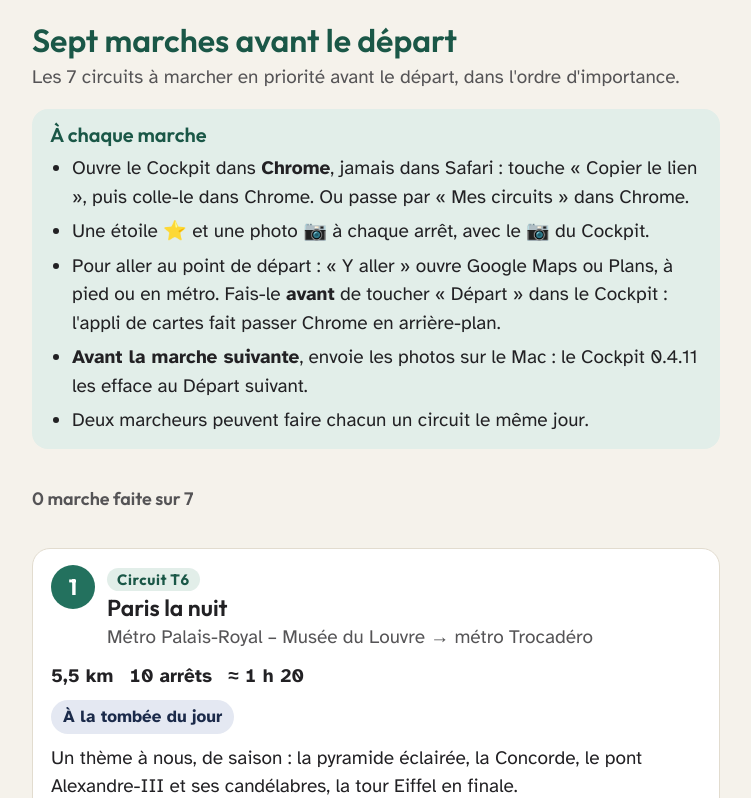
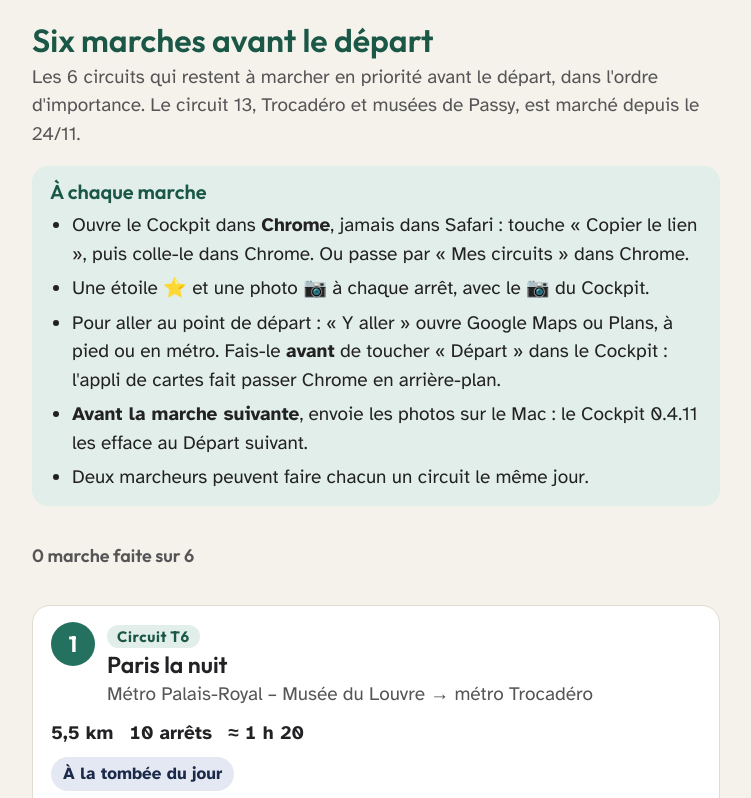
Before and after one commit to Hombreverde/jw-test, a plain HTML site: page sept-marches.html in a window 1280 px wide. Shown: the top 798 px of the page, without its empty margins (264-1015 px from the left). Drawn offline with Linux system fonts and the light colour scheme.

Commit message:
Mémo des marches avant le départ v0.3 : le 13 « Trocadéro et musées de Passy » est marché (José, 24/11) ; six marches restent, même adresse sept-marches.html (GO José, 25/11)
Co-Authored-By: Claude Opus 5.5 <noreply@anthropic.com>

```diff
--- a/sept-marches.html
+++ b/sept-marches.html
@@ -1,6 +1,6 @@
 <!doctype html>
 <html lang="fr"><head><meta charset="utf-8"><meta name="viewport" content="width=device-width,initial-scale=1,viewport-fit=cover"><meta name="robots" content="noindex"><style>body{margin:0;font:14px system-ui,-apple-system,sans-serif}img{max-width:100%}[hidden]{display:none!important}</style></head><body>
-<title>Sept marches avant le départ</title>
+<title>Six marches avant le départ</title>
 <meta name="claude:viewport-fit-sides" content="cover">
 <link rel="preconnect" href="https://fonts.googleapis.com">
 <link rel="preconnect" href="https://fonts.gstatic.com" crossorigin>
@@ -63,8 +63,8 @@ button:focus-visible{outline:3px solid var(--or);outline-offset:2px}
 
 <div class="page">
   <header>
-    <h1>Sept marches avant le départ</h1>
-    <p class="chapeau">Les 7 circuits à marcher en priorité avant le départ, dans l'ordre d'importance.</p>
+    <h1>Six marches avant le départ</h1>
+    <p class="chapeau">Les 6 circuits qui restent à marcher en priorité avant le départ, dans l'ordre d'importance. Le circuit 13, Trocadéro et musées de Passy, est marché depuis le 24/11.</p>
   </header>
 
   <section class="rappels" aria-label="À chaque marche">
@@ -78,18 +78,18 @@ button:focus-visible{outline:3px solid var(--or);outline-offset:2px}
     </ul>
   </section>
 
-  <p class="compte" id="compte" aria-live="polite">0 marche faite sur 7</p>
+  <p class="compte" id="compte" aria-live="polite">0 marche faite sur 6</p>
 
   <main id="cartes" style="display:grid;gap:18px"></main>
 
-  <p class="pied">Mémo du 23/11/2026 · longueurs et arrêts lus dans le Plan de Paris (v94) et les fichiers du Cockpit · « Mes circuits » : <span class="lien">https://hombreverde.github.io/jw-test/mes-circuits.html</span></p>
+  <p class="pied">Mémo du 23/11/2026, mis à jour le 25/11 (le 13 est marché) · longueurs et arrêts lus dans le Plan de Paris (v94) et les fichiers du Cockpit · « Mes circuits » : <span class="lien">https://hombreverde.github.io/jw-test/mes-circuits.html</span></p>
 </div>
 
 <script>
 const COCKPIT = 'https://hombreverde.github.io/jw-test/cockpit-0411.html?circuit=';
 /* le premier arrêt de chaque circuit (fichiers du Cockpit, 23/11) : pour « Y aller » */
 const DEPARTS = {'paris-la-nuit': [48.86285, 2.33582], 'quartier-latin-b': [48.852209, 2.347579], 'gourmand-sentier-martyrs': [48.863495, 2.34867],
-  'architecture-deux-mille-ans': [48.851234, 2.343434], 'la-villette': [48.88346, 2.36955], 'trocadero-passy': [48.8646, 2.30155], 'montsouris': [48.836092, 2.316934]};
+  'architecture-deux-mille-ans': [48.851234, 2.343434], 'la-villette': [48.88346, 2.36955], 'montsouris': [48.836092, 2.316934]};
 const CIRCUITS = [
   {id: 'paris-la-nuit', no: 'T6', nom: 'Paris la nuit', trajet: 'Métro Palais-Royal – Musée du Louvre → métro Trocadéro', km: '5,5 km', arrets: '10 arrêts', duree: '≈ 1 h 20',
    quand: ['soir', 'À la tombée du jour'], pourquoi: 'Un thème à nous, de saison : la pyramide éclairée, la Concorde, le pont Alexandre-III et ses candélabres, la tour Eiffel en finale.',
@@ -106,9 +106,6 @@ const CIRCUITS = [
   {id: 'la-villette', no: '22', nom: 'La Villette', trajet: 'Rotonde de la Villette (métro Jaurès ou Stalingrad) → métro Porte de Pantin', km: '4,8 km', arrets: '9 arrêts', duree: '≈ 1 h 10',
    quand: ['jour', 'De jour'], pourquoi: 'Le 19e n’a encore aucun circuit. C’est la suite du canal Saint-Martin, déjà homologué, et c’est plat.',
    regarder: 'La traversée du Centquatre.'},
-  {id: 'trocadero-passy', no: '13', nom: 'Trocadéro et musées de Passy', trajet: 'Place de l’Alma (métro Alma-Marceau) → métro Passy', km: '4,1 km', arrets: '8 arrêts', duree: '≈ 1 h',
-   quand: ['jour', 'De jour'], pourquoi: 'Le 16e n’a encore aucun circuit. Il part de l’Alma, sur le chemin du T6.',
-   regarder: 'Les musées ouverts ce jour-là (on passe devant, pas besoin d’entrer).'},
   {id: 'montsouris', no: '14', nom: 'Le 14e, villages et Montsouris', trajet: 'Église Notre-Dame-du-Travail (métro Pernety) → Cité universitaire (RER B)', km: '5,0 km', arrets: '10 arrêts', duree: '≈ 1 h 15',
    quand: ['jour', 'De jour, le parc ferme le soir'], pourquoi: 'Le 14e n’a encore aucun circuit. Un parc et des villages, de quoi plaire à nos marcheurs.',
    regarder: 'L’heure de fermeture du parc Montsouris · les Catacombes sont sur réservation (on passe devant).'}
@@ -142,7 +139,7 @@ function rendre() {
       <p class="lien" id="lien-${c.id}">${url}</p>
     </article>`;
   }).join('');
-  document.getElementById('compte').textContent = `${faits.size} marche${faits.size > 1 ? 's' : ''} faite${faits.size > 1 ? 's' : ''} sur 7`;
+  document.getElementById('compte').textContent = `${faits.size} marche${faits.size > 1 ? 's' : ''} faite${faits.size > 1 ? 's' : ''} sur ${CIRCUITS.length}`;
 }
 
 document.getElementById('cartes').addEventListener('click', ev => {
```
